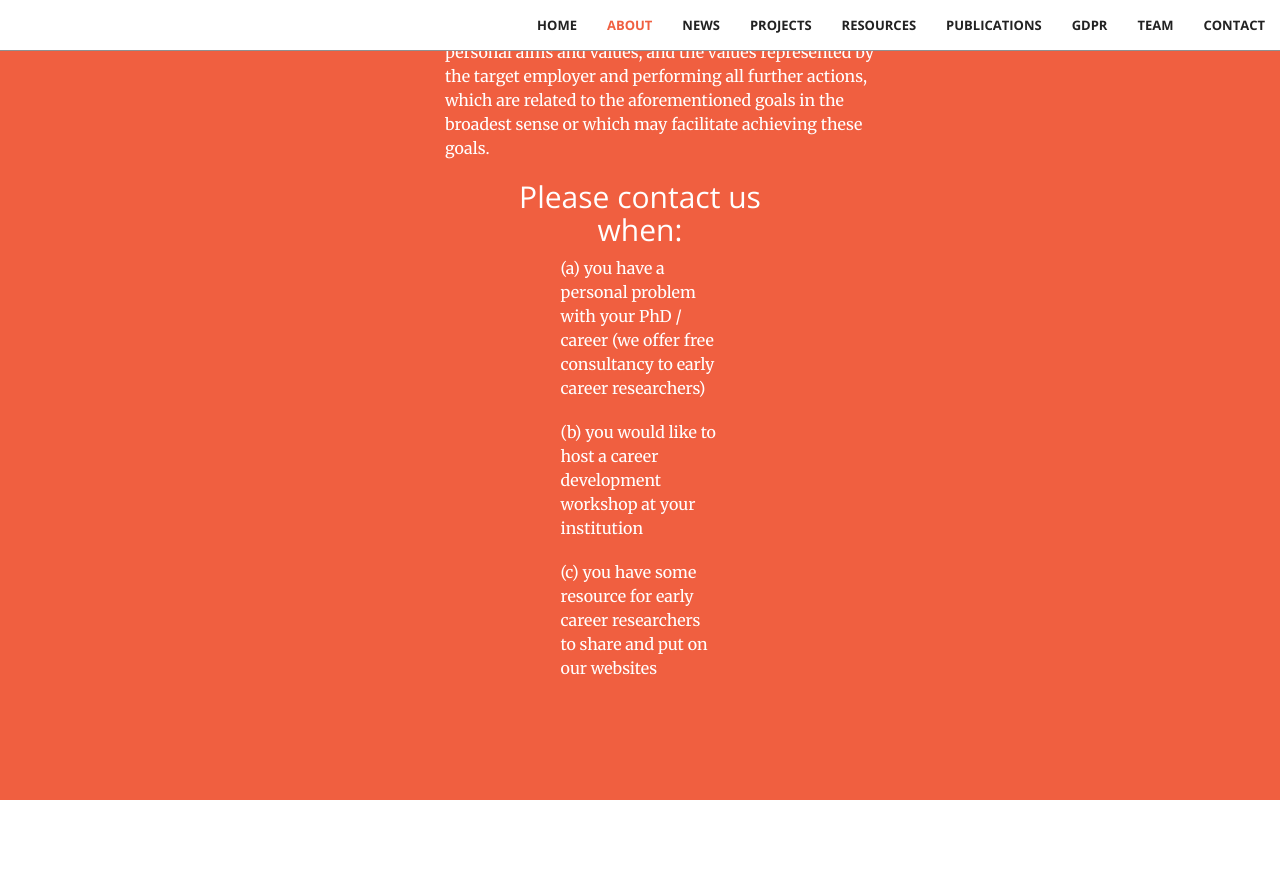
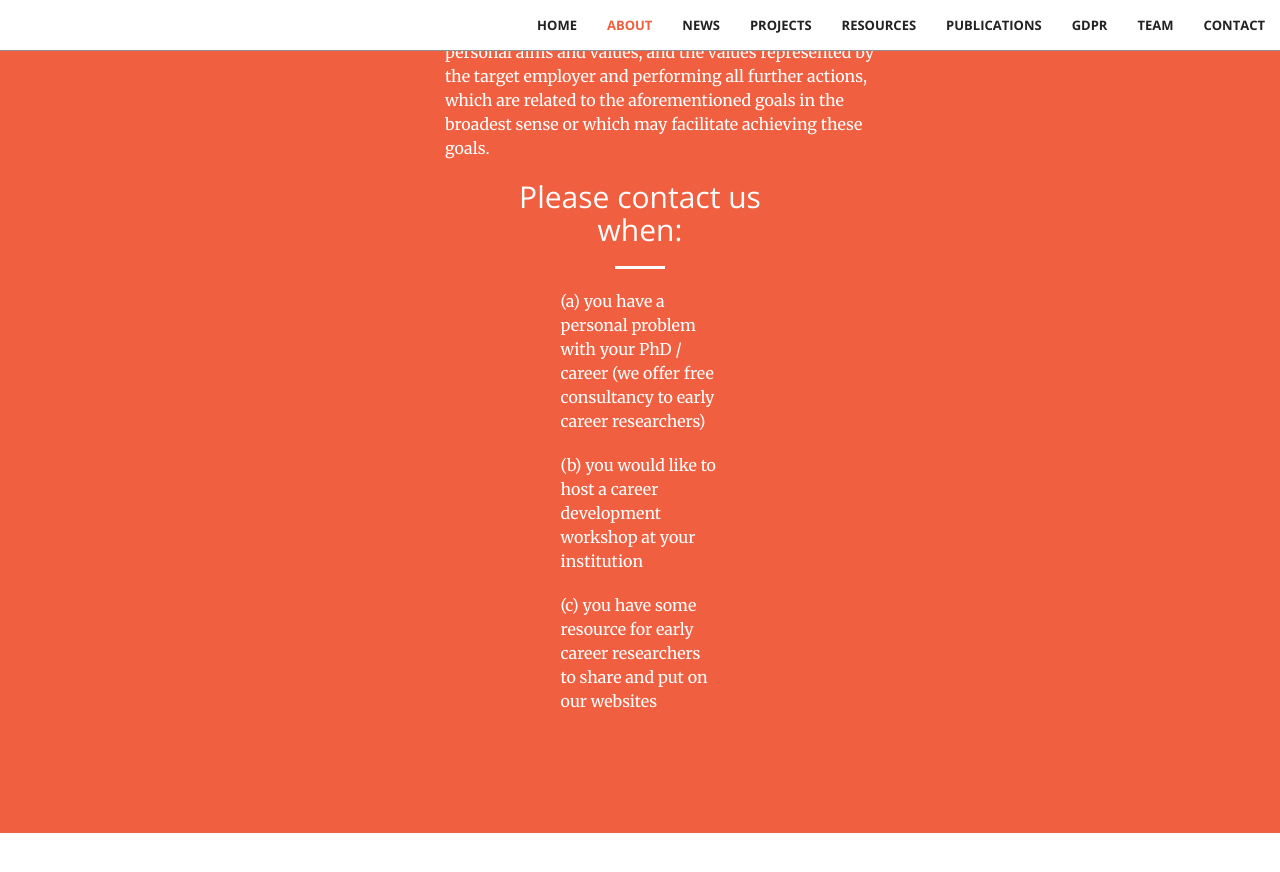
Before and after one commit to stichting-solaris/stichting-solaris.github.io, a Jekyll site: the page built from index.html, in a window 1280 px wide and 900 px high, scrolled down 2668 px. Shown: the top 872 px of the window. Built offline with Jekyll 4.4.1, drawn with Linux system fonts in a browser that asks for light colours.

Commit message:
Update call-to-action.html

```diff
--- a/_includes/call-to-action.html
+++ b/_includes/call-to-action.html
@@ -56,8 +56,11 @@
                     <p></p>
                     <p></p>
                     <p></p>
+
+
                     <div class="col-lg-8 col-lg-offset-2 text-center">
                     <h2 class="section-heading">Please contact us when:</h2>
+                    <hr class="light">
                     <div class="col-lg-8 col-lg-offset-2 text-left">
                     <p>(a) you have a personal problem with your PhD / career (we offer free consultancy
                         to early career researchers)</p>
```
